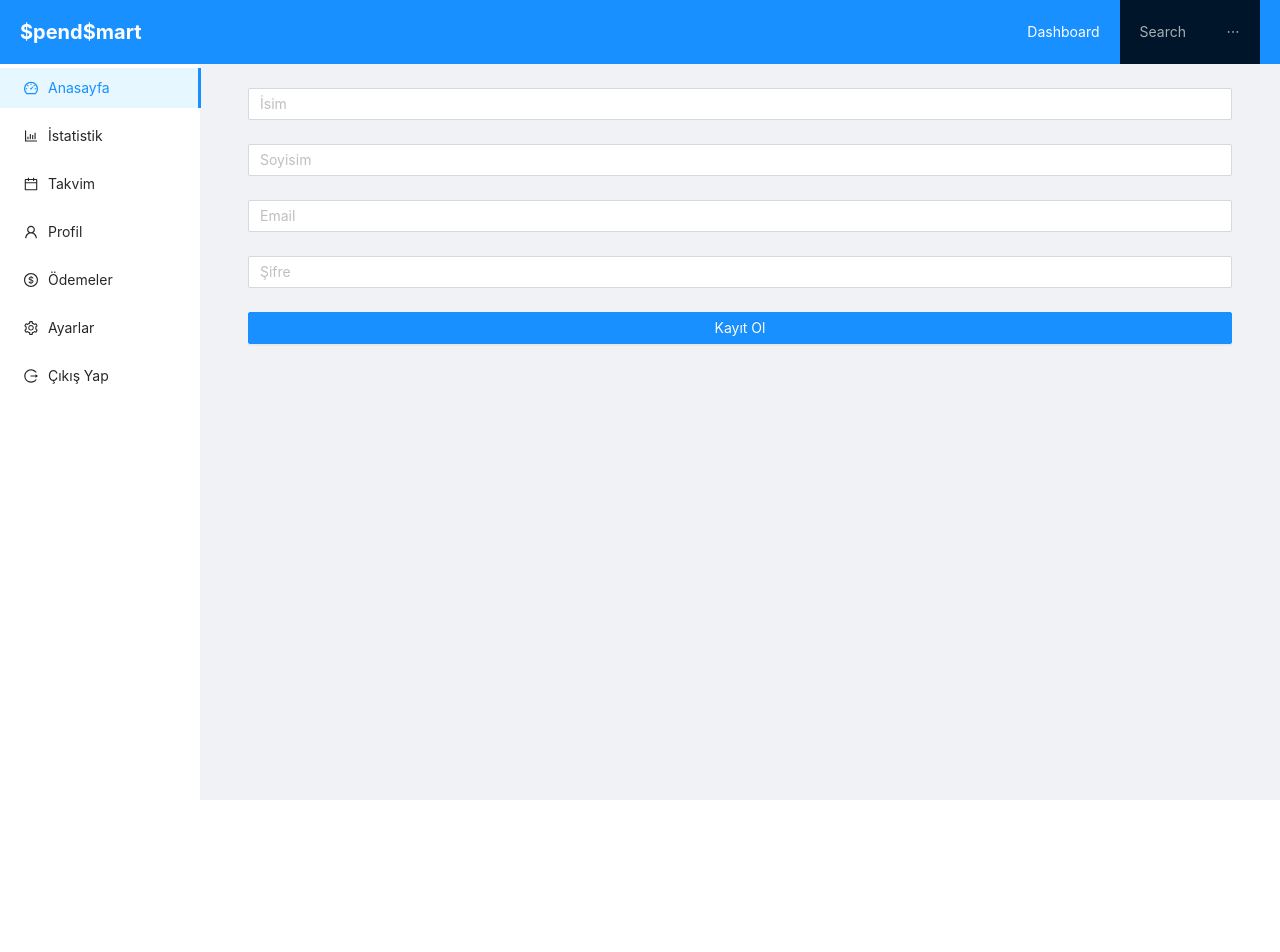
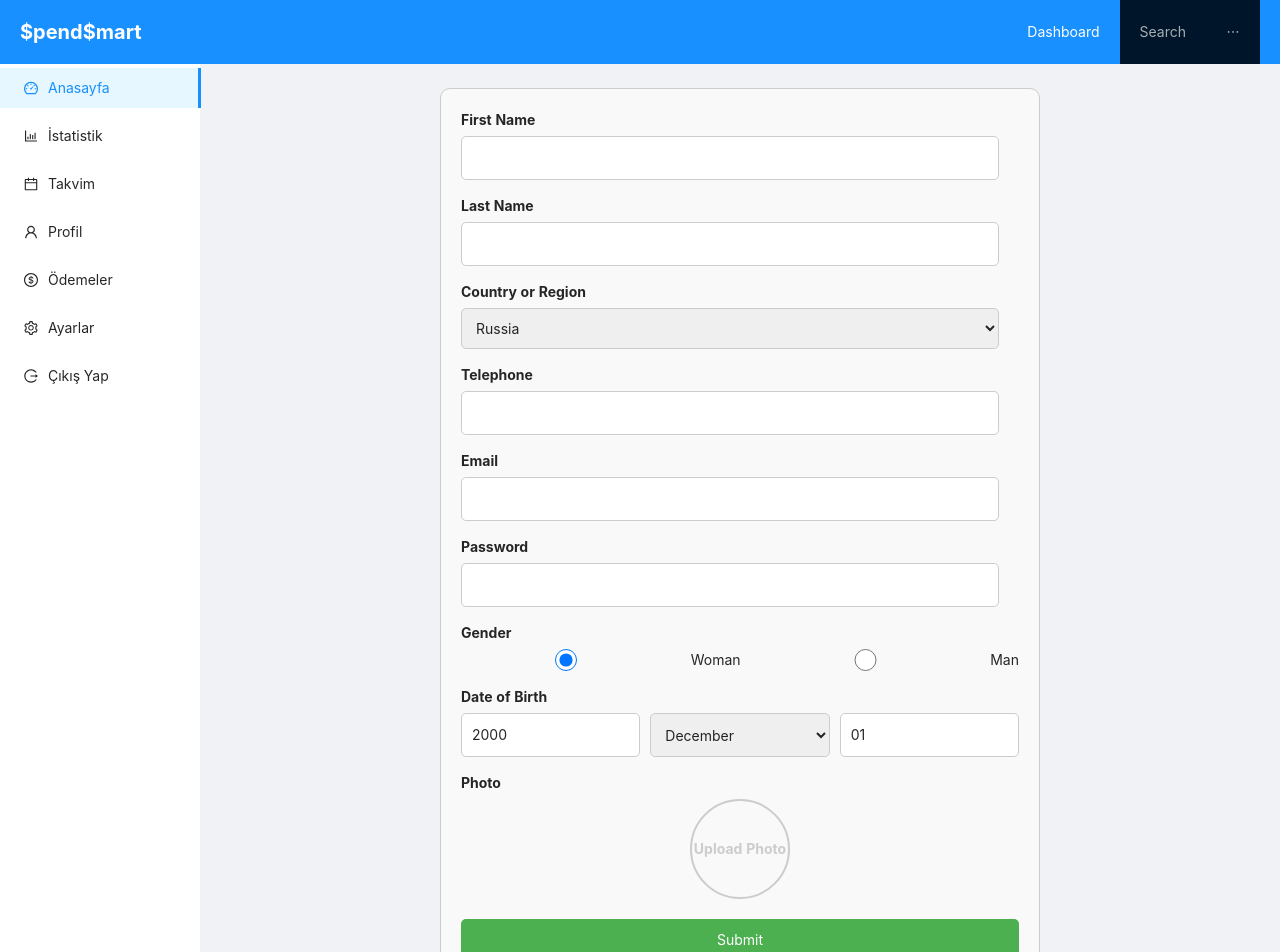
Before and after one commit to nazhhoglu/butce_takip, a React (Create React App) app: page /profile in a window 1280 px wide. Shown: the top 952 px of the page. Before the commit the page ends 800 px from the top, so only its background shows below. Built offline with nearby package versions, Linux system fonts and the light colour scheme.

Commit message:
profilepage, resetpassword js and css edit

```diff
--- a/src/pages/ProfilePage.css
+++ b/src/pages/ProfilePage.css
@@ -1,60 +1,88 @@
-.profile-form-container {
-    width: 350px;
-    margin-left: auto;
-    margin-right: auto; /* Orta hizalama için */
+.profile-form {
+  max-width: 600px;
+  margin: 0 auto;
   padding: 20px;
-    box-shadow: 0 4px 8px 0 rgba(0,0,0,0.2);
-    background-color: rgba(101, 164, 185, 0.4);
-    border-radius: 20px;
-    height: 460px;
+  border: 1px solid #ccc;
+  border-radius: 10px;
+  background-color: #f9f9f9;
 }
 
-  .ant-tabs-tab {
-    font-size: 20px !important;
-    color: rgb(83, 153, 179);
-    font-weight: bold;
-    margin-right: 50px;
-    margin-left: 50px;
+.form-group {
+  margin-bottom: 15px;
 }
 
-  .ant-tabs-tab-active {
-    font-size: 25px !important;
-    color: black;
+.form-group label {
+  display: block;
+  margin-bottom: 5px;
   font-weight: bold;
 }
 
-  .ant-tabs-ink-bar {
-    background-color: rgb(32, 79, 97) !important;
+.form-group input,
+.form-group select {
+  width: calc(100% - 20px);
+  padding: 10px;
+  border: 1px solid #ccc;
+  border-radius: 5px;
 }
 
-  .ant-tabs-nav {
+.gender-options {
   display: flex;
-    justify-content: center;
-    max-width: 100%; /* Orta hizalama için */
+  gap: 20px;
 }
 
-  .profile-form-container .ant-btn.custom-button {
-    background-color: rgb(0, 0, 0);
-    border-radius: 10px;
-    height: 45px;
-    margin-bottom: 30px;
-    width: 300px;
-    font-size: 16px;
+.dob-options {
+  display: flex;
+  gap: 10px;
 }
 
-  .profile-form-container .ant-input,
-  .profile-form-container .ant-input-password,
-  .profile-form-container .ant-select-selector,
-  .profile-form-container .ant-checkbox-wrapper {
-    padding: 10px;
-    border: 0px solid #000000;
-    border-radius: 8px;
-    transition: border-color 0.3s;
+.dob-options input,
+.dob-options select {
+  width: auto;
+  flex: 1;
 }
 
-  .profile-form-container .ant-input:focus,
-  .profile-form-container .ant-input-password:focus,
-  .profile-form-container .ant-select-selector:focus {
-    border-color: rgb(101, 164, 185);
-    box-shadow: 0 0 5px rgba(101, 164, 185);
+.photo-upload {
+  display: flex;
+  flex-direction: column;
+  align-items: center;
+  gap: 10px;
 }
+
+.photo-upload-label {
+  cursor: pointer;
+  display: inline-block;
+}
+
+.photo-preview {
+  width: 100px;
+  height: 100px;
+  border-radius: 50%;
+  object-fit: cover;
+  border: 2px solid #ccc;
+}
+
+.photo-placeholder {
+  width: 100px;
+  height: 100px;
+  border-radius: 50%;
+  border: 2px solid #ccc;
+  display: flex;
+  align-items: center;
+  justify-content: center;
+  color: #ccc;
+  font-size: 14px;
+}
+
+button[type="submit"] {
+  width: 100%;
+  padding: 10px;
+  background-color: #4CAF50;
+  color: white;
+  border: none;
+  border-radius: 5px;
+  cursor: pointer;
+}
+
+button[type="submit"]:hover {
+  background-color: #45a049;
+}
--- a/src/pages/ProfilePage.js
+++ b/src/pages/ProfilePage.js
@@ -1,59 +1,185 @@
-import React from "react";
-import { Form, Input, Button } from "antd";
-import "./LoginRegisterPage.css"; // CSS dosyasını buraya ekliyoruz
+import React, { useState } from "react";
+import "./ProfilePage.css";
 
 const ProfilePage = () => {
+  const [profile, setProfile] = useState({
+    firstName: "",
+    lastName: "",
+    country: "Russia",
+    telephone: "",
+    email: "",
+    password: "",
+    gender: "Woman",
+    birthYear: "2000",
+    birthMonth: "December",
+    birthDay: "01",
+    photo: null,
+    photoURL: "",
+  });
+
+  const handleChange = (e) => {
+    const { name, value } = e.target;
+    setProfile({ ...profile, [name]: value });
+  };
+
+  const handlePhotoUpload = (e) => {
+    const file = e.target.files[0];
+    if (file) {
+      const reader = new FileReader();
+      reader.onloadend = () => {
+        setProfile({ ...profile, photo: file, photoURL: reader.result });
+      };
+      reader.readAsDataURL(file);
+    }
+  };
+
+  const handleSubmit = (e) => {
+    e.preventDefault();
+    // handle form submission
+    console.log(profile);
+  };
+
   return (
-    <div key="profile-form-container" className="profile-form-container">
-      {" "}
-      {/* CSS sınıfını buraya ekliyoruz */}
-      <Form>
-        <Form.Item
-          name="name"
-          rules={[{ required: true, message: "Lütfen isminizi girin!" }]}
-        >
-          <Input placeholder="İsim" />
-        </Form.Item>
-
-        <Form.Item
-          name="surname"
-          rules={[{ required: true, message: "Lütfen soyisminizi girin!" }]}
-        >
-          <Input placeholder="Soyisim" />
-        </Form.Item>
-
-        <Form.Item
+    <form className="profile-form" onSubmit={handleSubmit}>
+      <div className="form-group">
+        <label>First Name</label>
+        <input
+          type="text"
+          name="firstName"
+          value={profile.firstName}
+          onChange={handleChange}
+        />
+      </div>
+      <div className="form-group">
+        <label>Last Name</label>
+        <input
+          type="text"
+          name="lastName"
+          value={profile.lastName}
+          onChange={handleChange}
+        />
+      </div>
+      <div className="form-group">
+        <label>Country or Region</label>
+        <select name="country" value={profile.country} onChange={handleChange}>
+          <option value="Russia">Russia</option>
+          <option value="USA">USA</option>
+          <option value="Canada">Canada</option>
+          {/* Add more countries as needed */}
+        </select>
+      </div>
+      <div className="form-group">
+        <label>Telephone</label>
+        <input
+          type="tel"
+          name="telephone"
+          value={profile.telephone}
+          onChange={handleChange}
+        />
+      </div>
+      <div className="form-group">
+        <label>Email</label>
+        <input
+          type="email"
           name="email"
-          rules={[
-            {
-              required: true,
-              message: "Lütfen Email'inizi girin!",
-              type: "email",
-            },
-          ]}
-        >
-          <Input placeholder="Email" />
-        </Form.Item>
-
-        <Form.Item
+          value={profile.email}
+          onChange={handleChange}
+        />
+      </div>
+      <div className="form-group">
+        <label>Password</label>
+        <input
+          type="password"
           name="password"
-          rules={[{ required: true, message: "Lütfen şifrenizi girin!" }]}
-        >
-          <Input type="password" placeholder="Şifre" />
-        </Form.Item>
-
-        <Form.Item>
-          <Button
-            className="custom-button"
-            type="primary"
-            htmlType="submit"
-            style={{ width: "100%" }}
+          value={profile.password}
+          onChange={handleChange}
+        />
+      </div>
+      <div className="form-group">
+        <label>Gender</label>
+        <div className="gender-options">
+          <input
+            type="radio"
+            name="gender"
+            value="Woman"
+            checked={profile.gender === "Woman"}
+            onChange={handleChange}
+          />{" "}
+          Woman
+          <input
+            type="radio"
+            name="gender"
+            value="Man"
+            checked={profile.gender === "Man"}
+            onChange={handleChange}
+          />{" "}
+          Man
+        </div>
+      </div>
+      <div className="form-group">
+        <label>Date of Birth</label>
+        <div className="dob-options">
+          <input
+            type="number"
+            name="birthYear"
+            value={profile.birthYear}
+            onChange={handleChange}
+            min="1900"
+            max="2024"
+          />
+          <select
+            name="birthMonth"
+            value={profile.birthMonth}
+            onChange={handleChange}
           >
-            Kayıt Ol
-          </Button>
-        </Form.Item>
-      </Form>
-    </div>
+            <option value="January">January</option>
+            <option value="February">February</option>
+            <option value="March">March</option>
+            <option value="April">April</option>
+            <option value="May">May</option>
+            <option value="June">June</option>
+            <option value="July">July</option>
+            <option value="August">August</option>
+            <option value="September">September</option>
+            <option value="October">October</option>
+            <option value="November">November</option>
+            <option value="December">December</option>
+          </select>
+          <input
+            type="number"
+            name="birthDay"
+            value={profile.birthDay}
+            onChange={handleChange}
+            min="1"
+            max="31"
+          />
+        </div>
+      </div>
+      <div className="form-group">
+        <label>Photo</label>
+        <div className="photo-upload">
+          <input
+            type="file"
+            name="photo"
+            id="photoUpload"
+            onChange={handlePhotoUpload}
+            style={{ display: "none" }}
+          />
+          <label htmlFor="photoUpload" className="photo-upload-label">
+            {profile.photoURL ? (
+              <img
+                src={profile.photoURL}
+                alt="Profile"
+                className="photo-preview"
+              />
+            ) : (
+              <div className="photo-placeholder">Upload Photo</div>
+            )}
+          </label>
+        </div>
+      </div>
+      <button type="submit">Submit</button>
+    </form>
   );
 };
 
--- a/src/pages/ResetPasswordPage.js
+++ b/src/pages/ResetPasswordPage.js
@@ -1,6 +1,5 @@
 import React, { useState } from "react";
 import "./ResetPasswordPage.css";
-import { Link } from "react-router-dom";
 
 function ResetPasswordPage() {
   const [email, setEmail] = useState("");
@@ -11,8 +10,18 @@ function ResetPasswordPage() {
     console.log("Şifre sıfırlama isteği gönderildi:", email);
   };
 
+  const handleCancel = () => {
+    // Kapatma işlevi burada eklenecek, giriş sayfasına yönlendirme yapılacak
+    console.log("Şifre sıfırlama işlemi iptal edildi.");
+    // Yönlendirme yapmak için aşağıdaki kodu kullanabilirsiniz
+    window.location.href = "/";
+  };
+
   return (
     <div className="reset-password-container">
+      <div className="close-button" onClick={handleCancel}>
+        X
+      </div>
       <h1 className="reset-password-title">$pend$mart Hesabını Bul</h1>
       <form onSubmit={handleSubmit} className="reset-password-form">
         <div className="reset-password-form-item">
@@ -25,9 +34,7 @@ function ResetPasswordPage() {
             required
           />
         </div>
-        <Link to="/" className="custom-link">
-          Giriş Sayfasına Dön
-        </Link>
+
         <button type="submit" className="reset-password-button">
           Şifre Sıfırla
         </button>
```
Also changed, not shown: src/pages/ResetPasswordPage.css (+47 -14 lines), src/pages/StatisticsPage.js (+53 -16 lines). Lines whose indentation alone changed are shown as unchanged.
